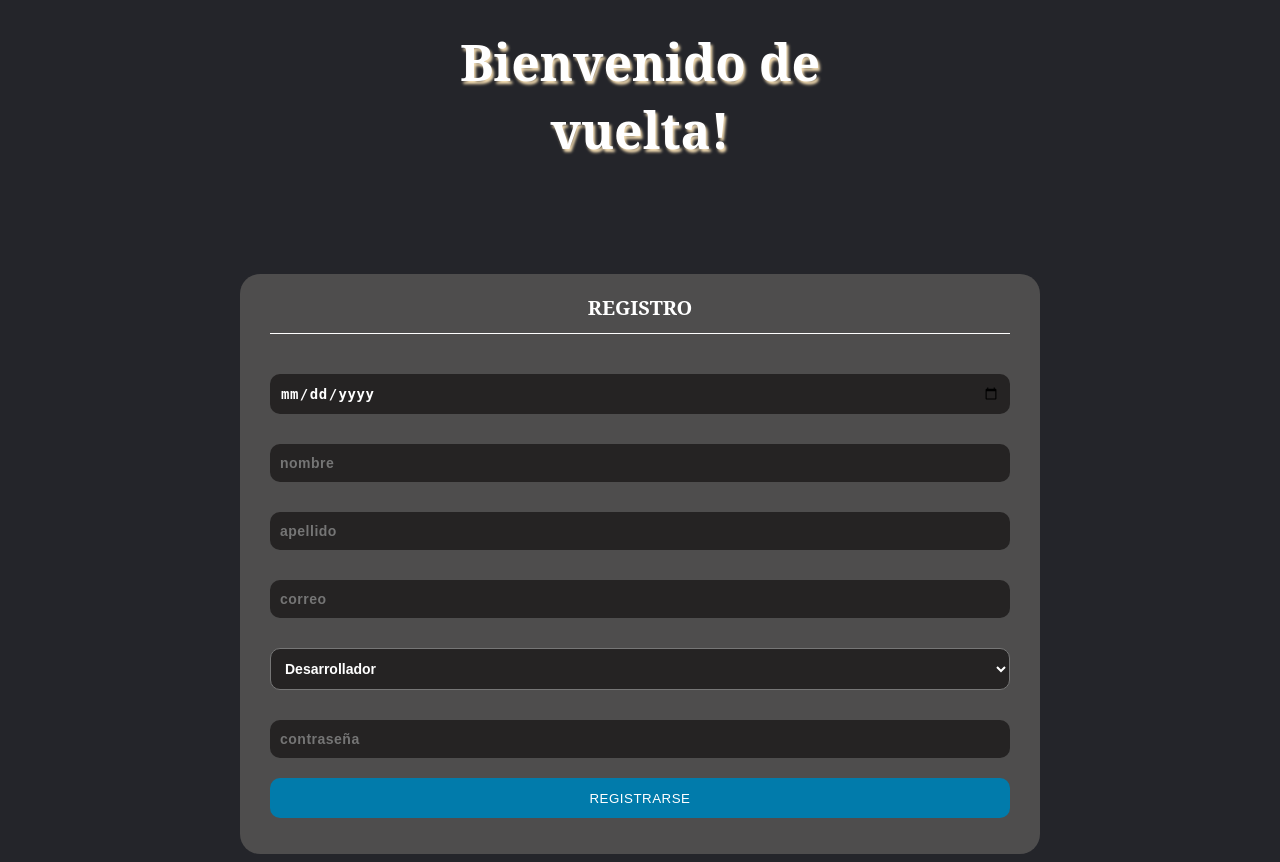
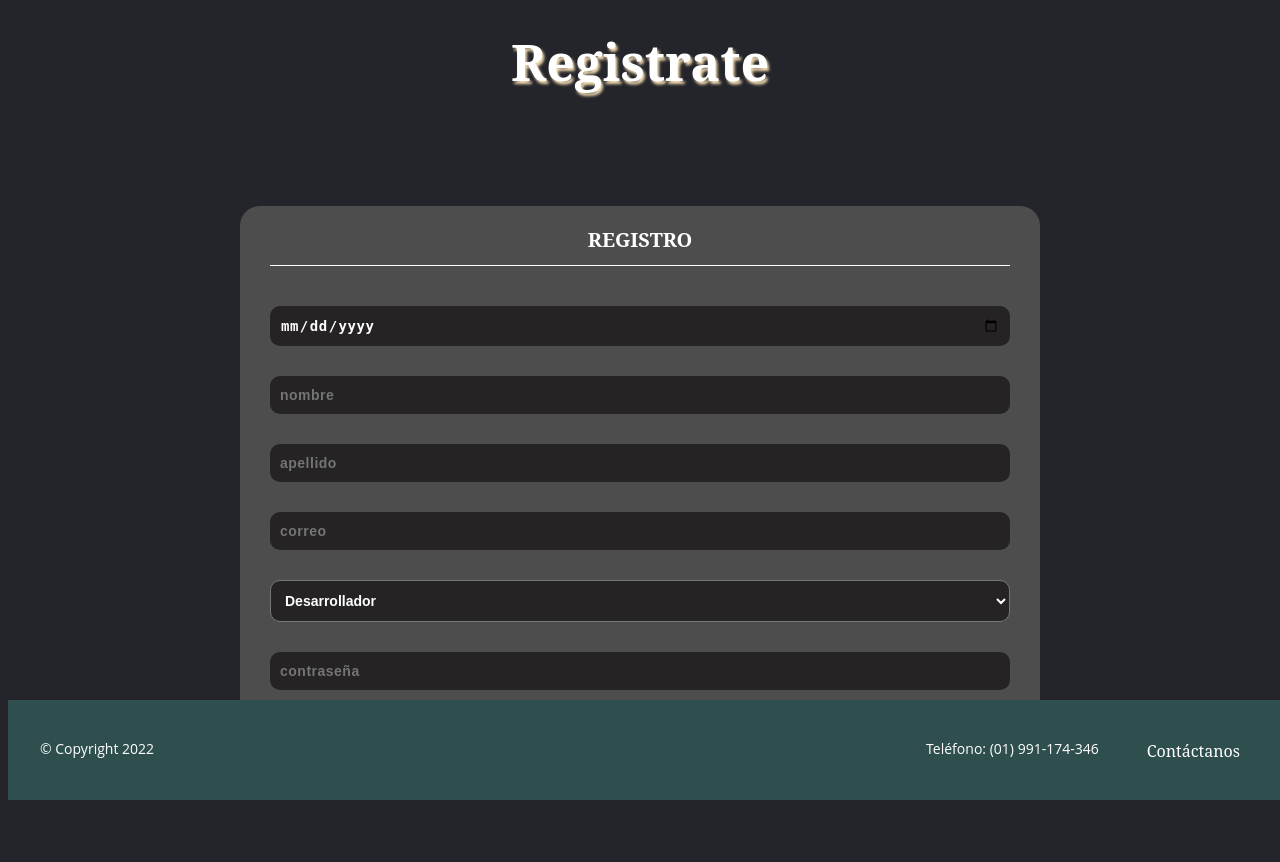
Before and after one commit to jeanpaulmc/wapsi, a Flask app: page /register in a window 1280 px wide. After the commit the page ends 800 px from the top, so only its background shows below. Run offline with Flask 2, Linux system fonts and the light colour scheme.

Commit message:
Avance footer

```diff
--- a/static/css/estilo.css
+++ b/static/css/estilo.css
@@ -1,4 +1,3 @@
-
 
   header {
     display: flex;
--- /dev/null
+++ b/static/css/footer.css
@@ -0,0 +1,43 @@
+.footer{
+    position: fixed;
+    bottom: 0;
+    width: 100%;
+    height: 100px;
+    background-color: darkslategray;
+}
+
+
+.footer section{
+    display: block;
+    padding-top: 40px;
+    color: white;
+}
+
+.footer p{
+    margin: 0;
+    padding-left: 2rem;
+}
+
+.footer a{
+    float: right;
+    text-decoration: none;
+    margin-right: 3rem;
+}
+
+.footer a:link{
+    color: white;
+    transition: color 0.3 ease;
+}
+
+.footer a:visited{
+    color: bisque;
+}
+
+.footer a:hover{
+    color: antiquewhite;
+}
+
+.telefono{
+    float: right;
+    padding-right: 3rem;
+}
--- a/static/css/login.css
+++ b/static/css/login.css
@@ -1,7 +1,7 @@
   .login {
     width: 500px;
     height: 400px;
-    background: #4e4d4d;
+    background: #4b4646;
     margin: auto;
     margin-top: 80px;
     border-radius: 20px;
--- a/static/js/users.js
+++ b/static/js/users.js
@@ -1,3 +1,4 @@
+document.getElementById("Titulo").innerHTML = "Registrate"
 document.getElementById("register").onsubmit = function (e) {
     e.preventDefault();
     console.log("hola");
--- a/templates/base.html
+++ b/templates/base.html
@@ -10,13 +10,21 @@
     <link rel="stylesheet" href="../static/css/login.css">
     <link rel="stylesheet" href="../static/css/base.css">
     <link rel="stylesheet" href="../static/css/register.css">
+    <link rel="stylesheet" href="../static/css/footer.css">
     <title>{% block title %} {% endblock %}</title>
   </head>
   <body>
-    <h3 id="Titulo">Bienvenido de vuelta!</h3>
+    <h3 id="Titulo">Bienvenido a WAPSI</h3>
    <header>
         {% block navbar %}  {% endblock %}
     </header>
     {% block content %} {% endblock %}
+    <footer class="footer">
+      <section>
+        <a class="Contactos" href="mailto:juan.laredo@utec.edu.pe " target="_blank">Contáctanos</a>
+        <p class="telefono">Teléfono: (01) 991-174-346</p>
+        <p class="copyright">&#169 Copyright 2022</p>
+        </section>
+    </footer>
   </body>
 </html>
```
